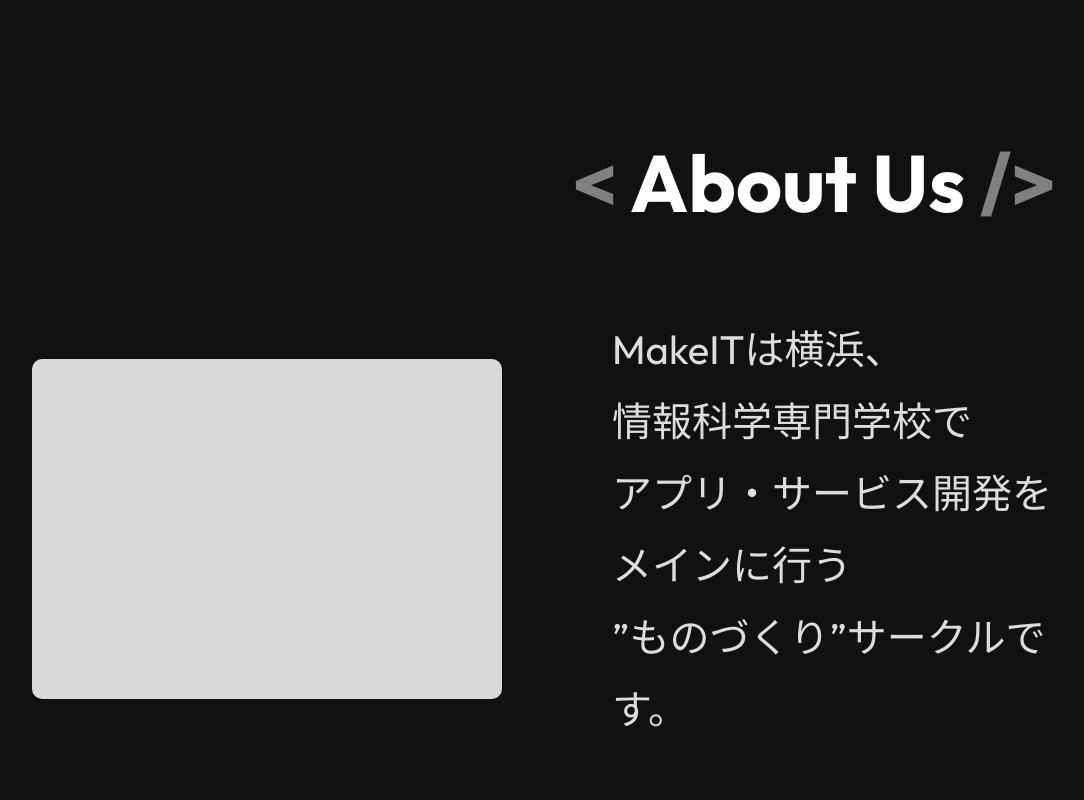
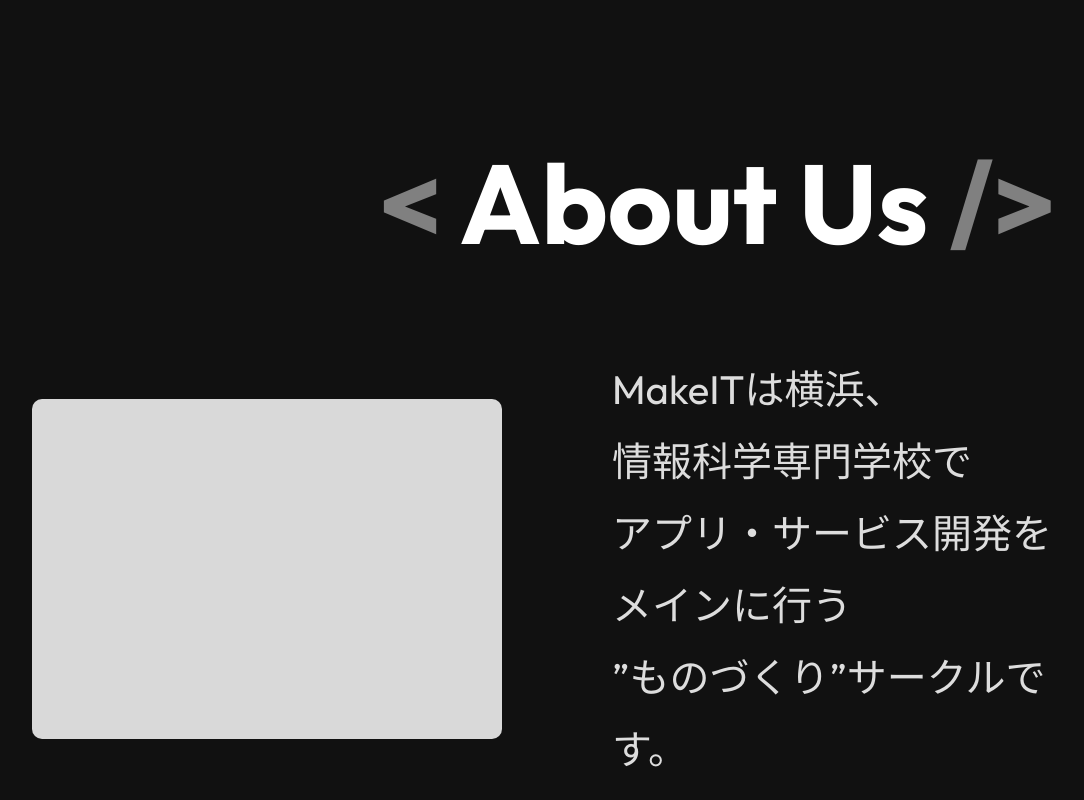
Before and after one commit to Kobutaemon/makeit, a React (Vite) app: page / in a window 1280 px wide. Shown: the part 1140-1940 px from the top of the page, without its empty margins (96-1180 px from the left). Built offline with nearby package versions, Linux system fonts and the light colour scheme.

Commit message:
SectionTitleのフォントサイズを大きくした5rem -> 7rem

```diff
--- a/src/components/SectionTitle/SectionTitle.css
+++ b/src/components/SectionTitle/SectionTitle.css
@@ -3,7 +3,7 @@
 }
 
 .section-title h1 {
-  font-size: 5rem;
+  font-size: 7rem;
 }
 
 .section-title span {
```
